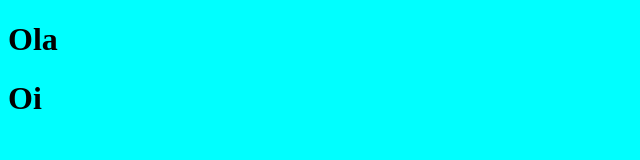
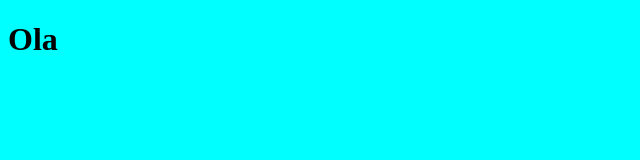
Before and after one commit to GabrielOrtiz05/PSI, a plain HTML site: page index.html in a window 1280 px wide. Shown: the full height of the page, 0-640 px from the left. Drawn offline with Linux system fonts and the light colour scheme.

```diff
--- a/index.html
+++ b/index.html
@@ -8,6 +8,5 @@
 </head>
 <body>
     <h1>Ola</h1>
-    <h1>Oi</h1>
 </body>
 </html>
```
